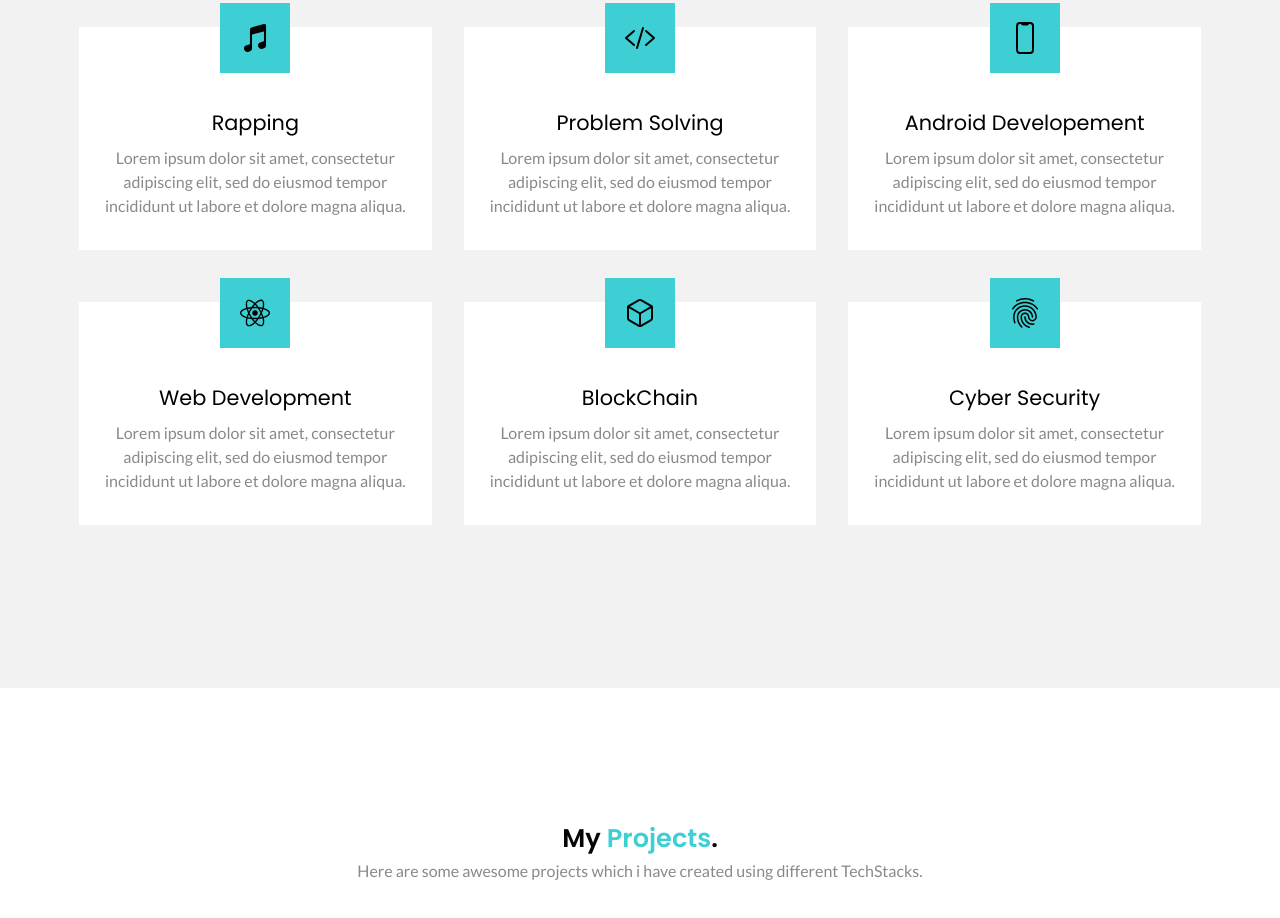
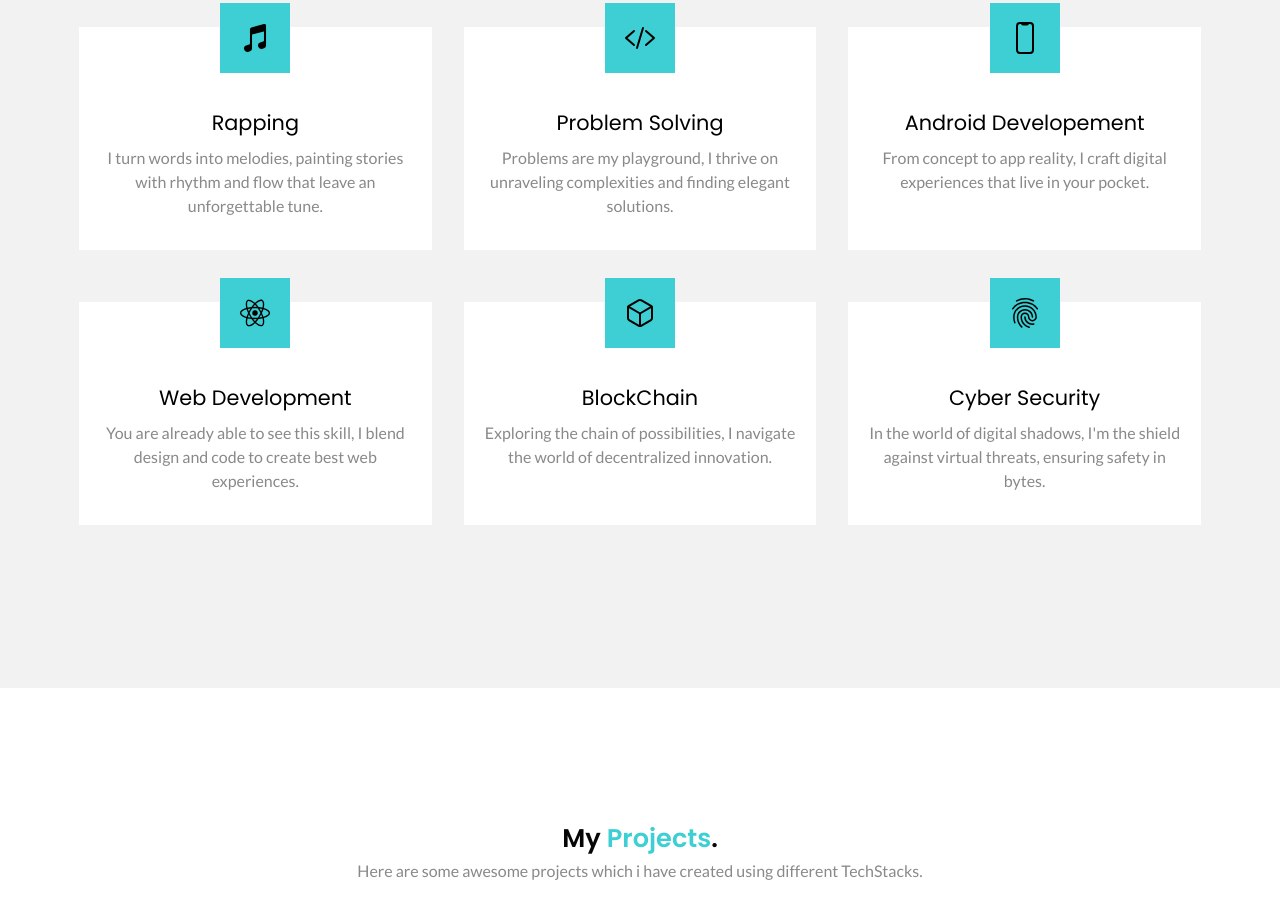
Before and after one commit to VivekHarwani07/TXON_04, a plain HTML site: page index.html in a window 1280 px wide. Shown: the part 1659-2577 px from the top of the page. Drawn offline with nearby package versions, Linux system fonts and the light colour scheme.

Commit message:
Minor changes

```diff
--- a/index.html
+++ b/index.html
@@ -103,7 +103,7 @@
                     </div>
                     <h2>Rapping</h2>
                     <p>
-                        Lorem ipsum dolor sit amet, consectetur adipiscing elit, sed do eiusmod tempor incididunt ut labore et dolore magna aliqua.
+                        I turn words into melodies, painting stories with rhythm and flow that leave an unforgettable tune.
                     </p>
                 </div>
 
@@ -113,7 +113,7 @@
                     </div>
                     <h2>Problem Solving</h2>
                     <p>
-                        Lorem ipsum dolor sit amet, consectetur adipiscing elit, sed do eiusmod tempor incididunt ut labore et dolore magna aliqua.
+                        Problems are my playground, I thrive on unraveling complexities and finding elegant solutions.
                     </p>
                 </div>
 
@@ -123,7 +123,7 @@
                     </div>
                     <h2>Android Developement</h2>
                     <p>
-                        Lorem ipsum dolor sit amet, consectetur adipiscing elit, sed do eiusmod tempor incididunt ut labore et dolore magna aliqua.
+                        From concept to app reality, I craft digital experiences that live in your pocket.
                     </p>
                 </div>
 
@@ -133,7 +133,7 @@
                     </div>
                     <h2>Web Development</h2>
                     <p>
-                        Lorem ipsum dolor sit amet, consectetur adipiscing elit, sed do eiusmod tempor incididunt ut labore et dolore magna aliqua.
+                        You are already able to see this skill, I blend design and code to create best web experiences.
                     </p>
                 </div>
 
@@ -143,7 +143,7 @@
                     </div>
                     <h2>BlockChain</h2>
                     <p>
-                        Lorem ipsum dolor sit amet, consectetur adipiscing elit, sed do eiusmod tempor incididunt ut labore et dolore magna aliqua.
+                        Exploring the chain of possibilities, I navigate the world of decentralized innovation.
                     </p>
                 </div>
 
@@ -153,7 +153,7 @@
                     </div>
                     <h2>Cyber Security</h2>
                     <p>
-                        Lorem ipsum dolor sit amet, consectetur adipiscing elit, sed do eiusmod tempor incididunt ut labore et dolore magna aliqua.
+                        In the world of digital shadows, I'm the shield against virtual threats, ensuring safety in bytes.
                     </p>
                 </div>
 
```
